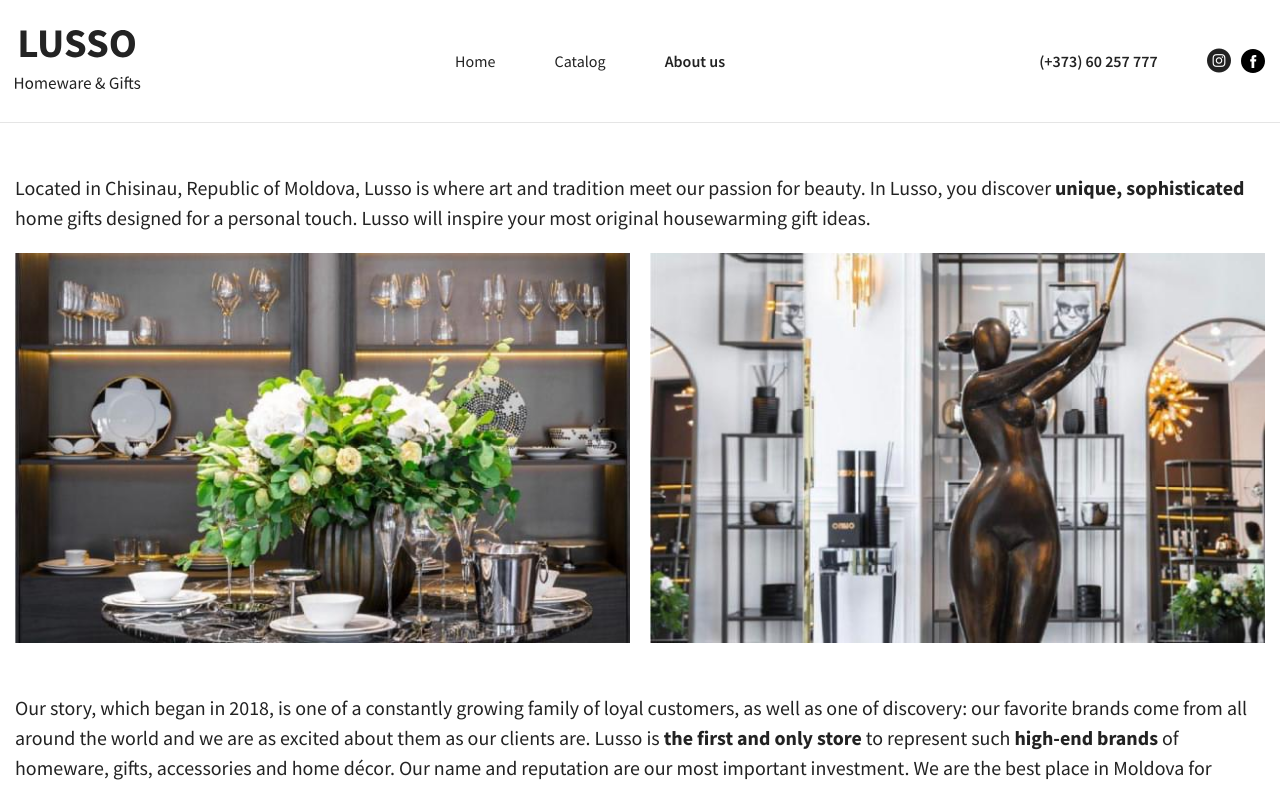
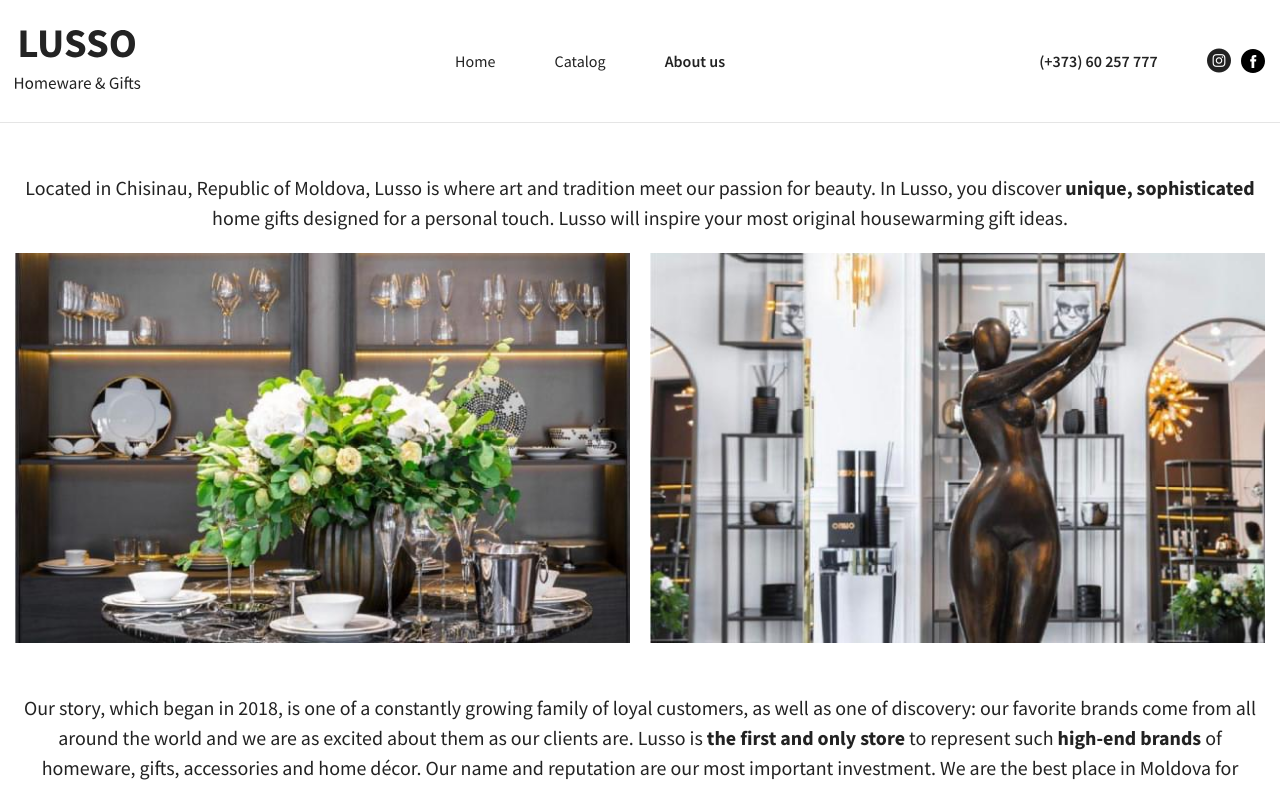
Before and after one commit to madac4/lusso-frontend, a React (Create React App) app: page /about in a window 1280 px wide. Shown: the top 788 px of the page. Built offline with nearby package versions, Linux system fonts and the light colour scheme; no server answers.

Commit message:
alignment

```diff
--- a/src/assets/scss/about.scss
+++ b/src/assets/scss/about.scss
@@ -3,6 +3,7 @@
     p {
         @include adaptiv-value('font-size', 20, 18, 1);
         margin-bottom: 20px;
+        text-align: center;
     }
     &__images {
         display: grid;
@@ -18,6 +19,7 @@
     }
     .clients {
         margin: 30px 0 40px;
+        text-align: initial;
         &__body {
             display: grid;
             grid-template-columns: repeat(auto-fill, minmax(350px, 1fr));
@@ -44,6 +46,7 @@
                 @include adaptiv-value('font-size', 16, 14, 1);
                 color: #808b96;
                 line-height: 150%;
+                text-align: initial;
             }
             &__images {
                 width: 100%;
@@ -79,6 +82,7 @@
                 line-height: 160%;
                 color: #232323;
                 margin-bottom: 30px;
+                text-align: left;
             }
             &__details {
                 display: flex;
```
